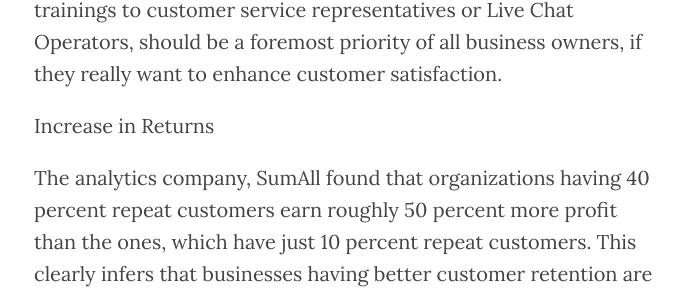
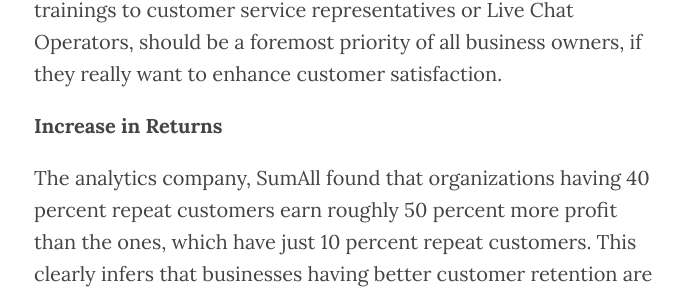
Before and after one commit to Liveadmins/adammethew.github.io, a Jekyll site: the page built from _posts/2015-11-06-how-customer-service-training-yield-benefits-for-businesses.markdown, in a window 1280 px wide. Shown: the part 1376-1671 px from the top of the page, without its empty margins (296-980 px from the left). Built offline with Jekyll 4.4.1, drawn with Linux system fonts in a browser that asks for light colours.

```diff
--- a/_posts/2015-11-06-how-customer-service-training-yield-benefits-for-businesses.markdown
+++ b/_posts/2015-11-06-how-customer-service-training-yield-benefits-for-businesses.markdown
@@ -17,7 +17,7 @@ Repeat sales do not occur by chance. They take place because of good relationshi
 
 This makes new buyers happy and turn them into repeat customers. Maintaining a huge base of loyal or repeat consumers means better sales because according to a Bain & Company’s research, repeat customers buy more and make bigger transactions than others. Hence, delivering quality service trainings to customer service representatives or Live Chat Operators, should be a foremost priority of all business owners, if they really want to enhance customer satisfaction.
 
-Increase in Returns
+<b>Increase in Returns</b>
 
 The analytics company, SumAll found that organizations having 40 percent repeat customers earn roughly 50 percent more profit than the ones, which have just 10 percent repeat customers. This clearly infers that businesses having better customer retention are generating more revenue. Therefore, delivering quality training s should be at the heart of any service strategy, if an organization wants to retain more customers.
 
```
